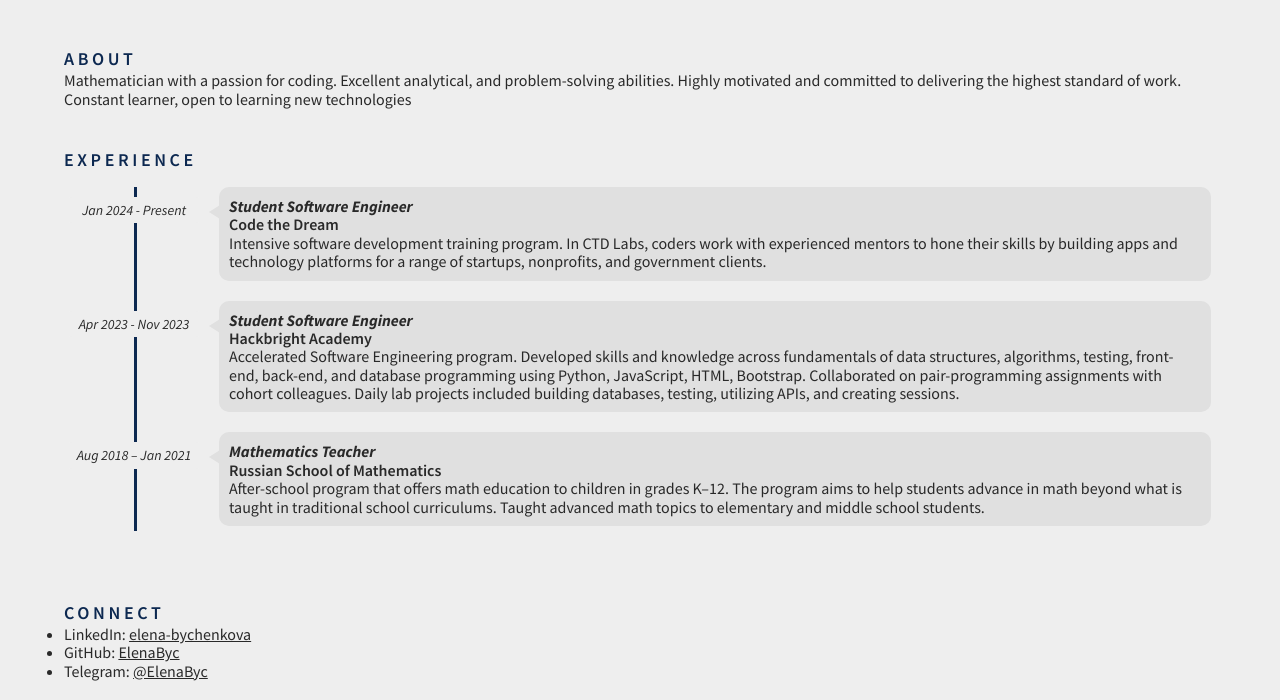
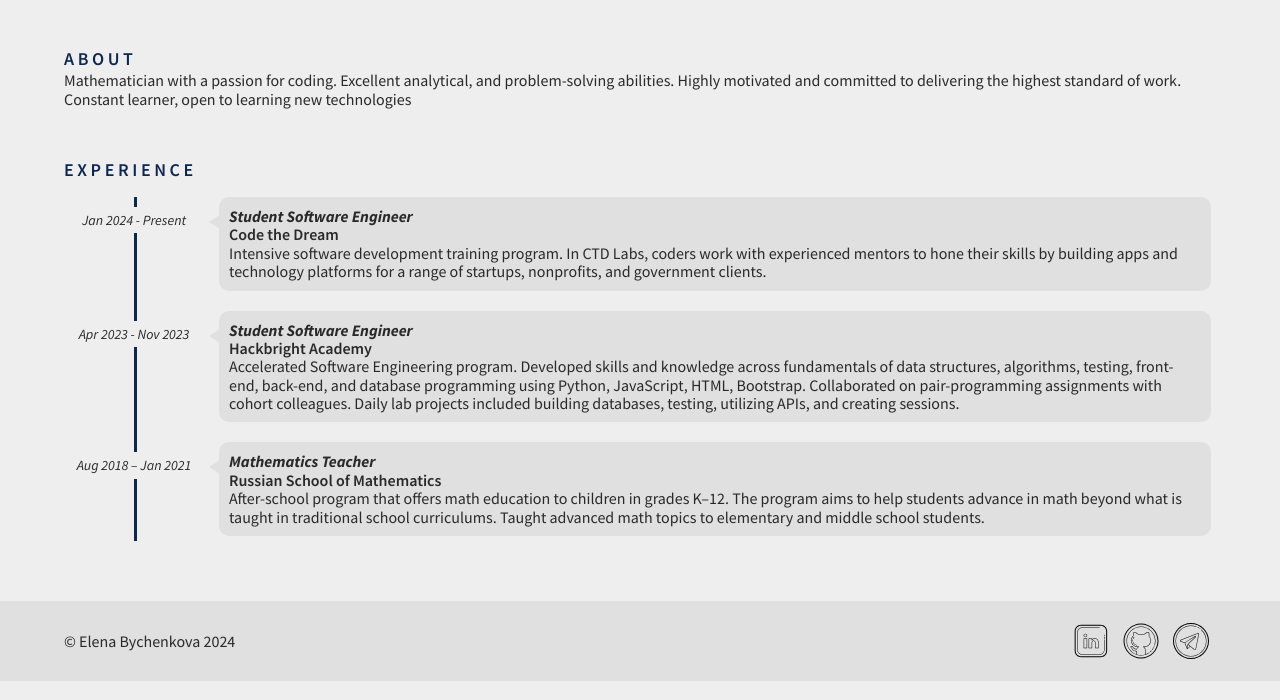
Before and after one commit to ElenaByc/elena-bychenkova-haumea, a plain HTML site: page index.html in a window 1280 px wide. Shown: the part 230-930 px from the top of the page. Drawn offline with Linux system fonts and the light colour scheme.

Commit message:
feat: move contacts into footer and add social media icons

```diff
--- a/css/index.css
+++ b/css/index.css
@@ -85,6 +85,7 @@ a {
 
 section {
     padding: 20px 5%;
+    margin-bottom: 10px;
 }
 
 /* -------------- Header -------------- */
@@ -178,3 +179,41 @@ section {
 
 
 /* -------------- Footer -------------- */
+
+.footer {
+    padding: 15px 5%;
+    display: flex;
+    column-gap: 50px;
+    align-items: center;
+    justify-content: space-between;
+    background-color: var(--color-gray-l);
+}
+
+.footer__contacts-list {
+    display: flex;
+    list-style: none;
+}
+
+.icon {
+    background-size: 50px auto;
+    width: 50px;
+    height: 50px;
+    background-repeat: no-repeat;
+    background-position: center;
+}
+
+.icon:hover {
+    filter: invert(13%) sepia(13%) saturate(7280%) hue-rotate(195deg) brightness(94%) contrast(99%);
+}
+
+.linkedin {
+    background-image: url(../assets/icons/linkedin-icon2.svg);
+}
+
+.github {
+    background-image: url(../assets/icons/github-icon.svg);
+}
+
+.telegram {
+    background-image: url(../assets/icons/telegram-icon.svg);
+}
--- a/index.html
+++ b/index.html
@@ -73,29 +73,31 @@
 
                 </ul>
             </section>
-
-            <section id="connect">
-                <h2>Connect</h2>
-                <ul>
-                    <li>LinkedIn:
+        </main>
+        <footer class="footer" id="connect">
+            <div>
+                &copy;&nbsp;Elena&nbsp;Bychenkova&nbsp;2024
+            </div>
+            <div class="footer__contacts">
+                <ul class="footer__contacts-list">
+                    <li>
                         <a href="https://www.linkedin.com/in/elena-bychenkova/" target="_blank">
-                            elena-bychenkova
+                            <div class="linkedin icon"></div>
                         </a>
                     </li>
-                    <li>GitHub:
+                    <li>
                         <a href="https://github.com/ElenaByc" target="_blank">
-                            ElenaByc
+                            <div class="github icon"></div>
                         </a>
                     </li>
-                    <li>Telegram:
+                    <li>
                         <a href="https://t.me/elenabyc" target="_blank">
-                            @ElenaByc
+                            <div class="telegram icon"></div>
                         </a>
                     </li>
                 </ul>
-            </section>
 
-        </main>
+        </footer>
     </div>
 </body>
 
```
Also changed, not shown: assets/icons/github-icon.svg (added), assets/icons/linkedin-icon.svg (added), assets/icons/linkedin-icon2.svg (added), assets/icons/telegram-icon.svg (added).
